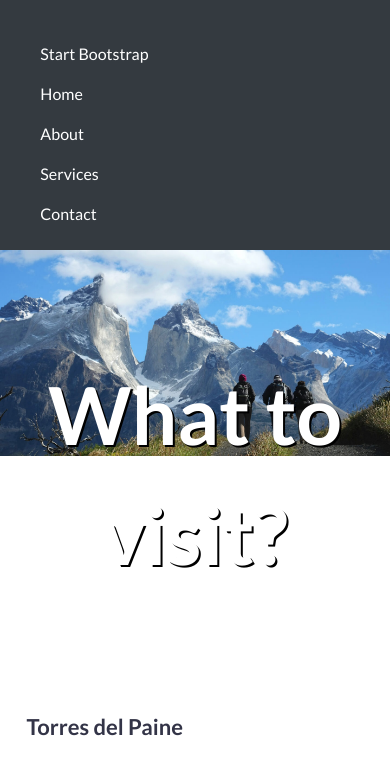
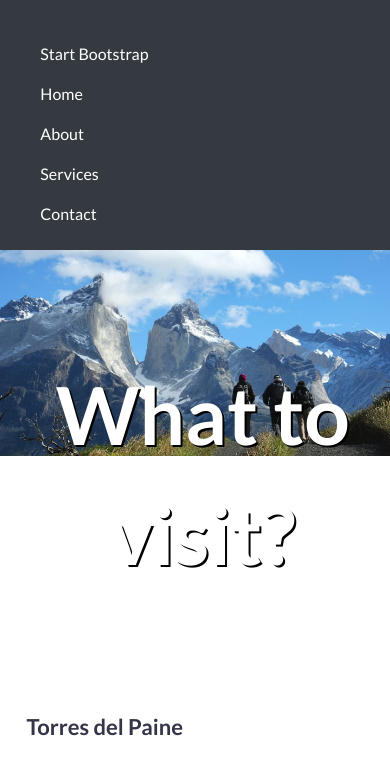
Before and after one commit to macamarambio/Mi-pagina, a plain HTML site: page index.html in a window 390 px wide. Shown: the top 762 px of the page. Drawn offline with Linux system fonts and the light colour scheme.

Commit message:
agregando meta viewport

```diff
--- a/assets/css/simple-grid.css
+++ b/assets/css/simple-grid.css
@@ -254,3 +254,9 @@ p {
     max-width: 60rem;
   }
 }
+
+@media all and (max-width: 28em){
+  [class*="col-"]{
+    width: 100%;
+  }
+}
--- a/index.html
+++ b/index.html
@@ -2,6 +2,7 @@
 <html lang="en">
 <head>
 	<meta charset="UTF-8">
+	<meta name="viewport" content="width=device-width, initial-scale=1.0, maximum-scale=1.0">
 	<title>Mi página</title>
 	<link rel="shortcut icon" type="image/x-icon" href= "favicon.ico">
 	<link rel="stylesheet" href="assets/css/simple-grid.css">
```
